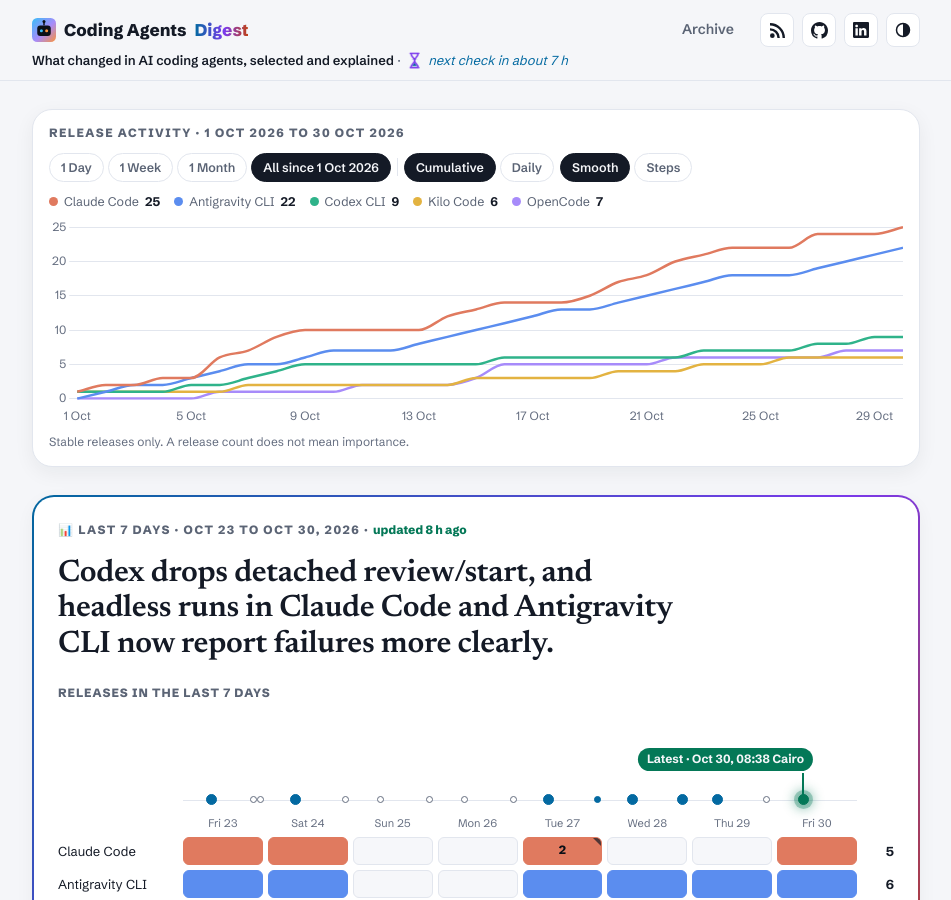
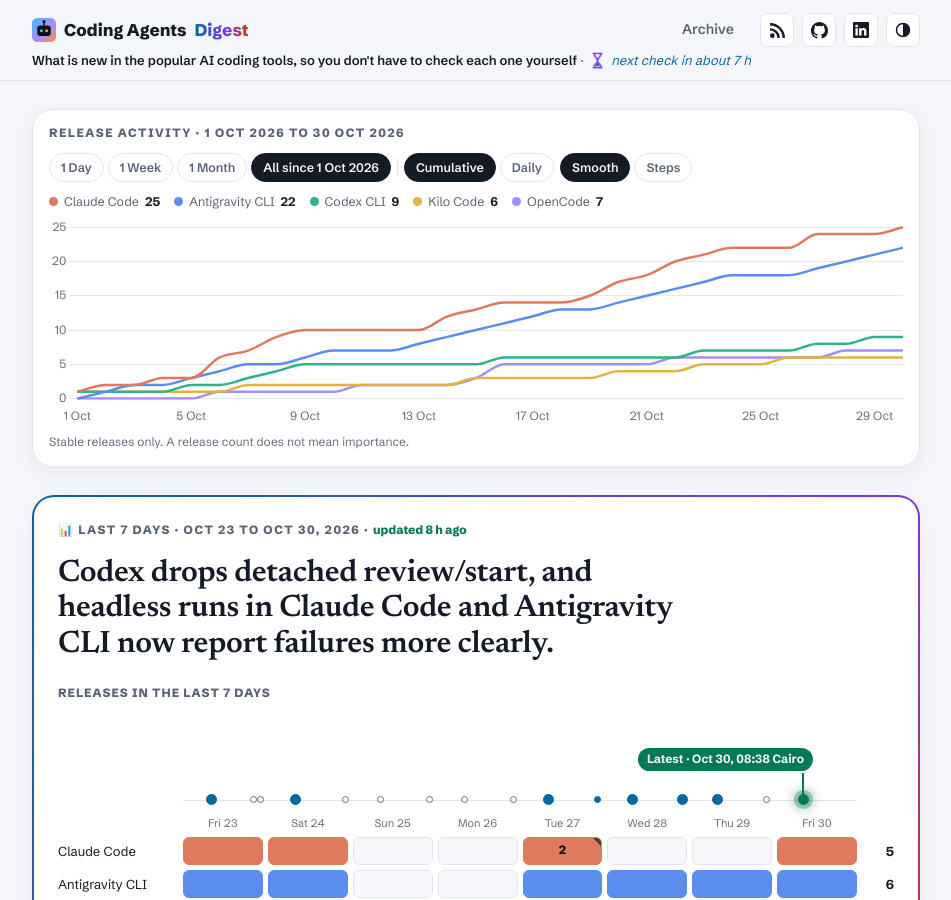
Before and after one commit to IbrahimSobh/coding-agents-digest, a Jekyll site: the page built from docs/index.html, in a window 1280 px wide and 900 px high. Shown: the whole window, without its empty margins (164-1115 px from the left). Built offline with Jekyll 4.4.1, drawn with Linux system fonts in a browser that asks for light colours.

Commit message:
Site description: say in plain words what the site is for
Co-Authored-By: Claude Sonnet 5.5 <noreply@anthropic.com>

```diff
--- a/docs/_config.yml
+++ b/docs/_config.yml
@@ -1,6 +1,6 @@
 title: Coding Agents Digest
 timezone: Africa/Cairo
-description: What changed in AI coding agents, selected and explained.
+description: What is new in the popular AI coding tools, so you don't have to check each one yourself.
 url: https://ibrahimsobh.github.io
 author: Ibrahim Sobh
 linkedin: https://www.linkedin.com/in/ibrahim-sobh-phd-8681757/
```
